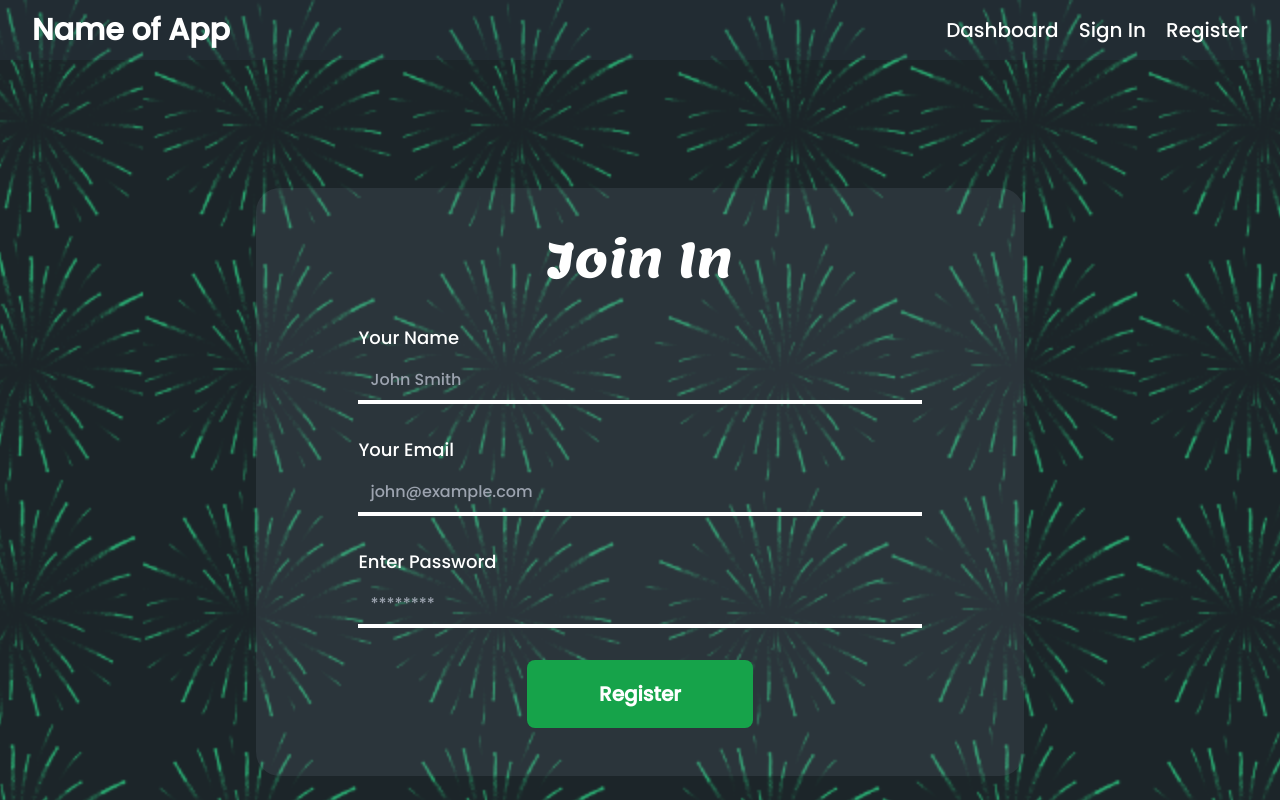
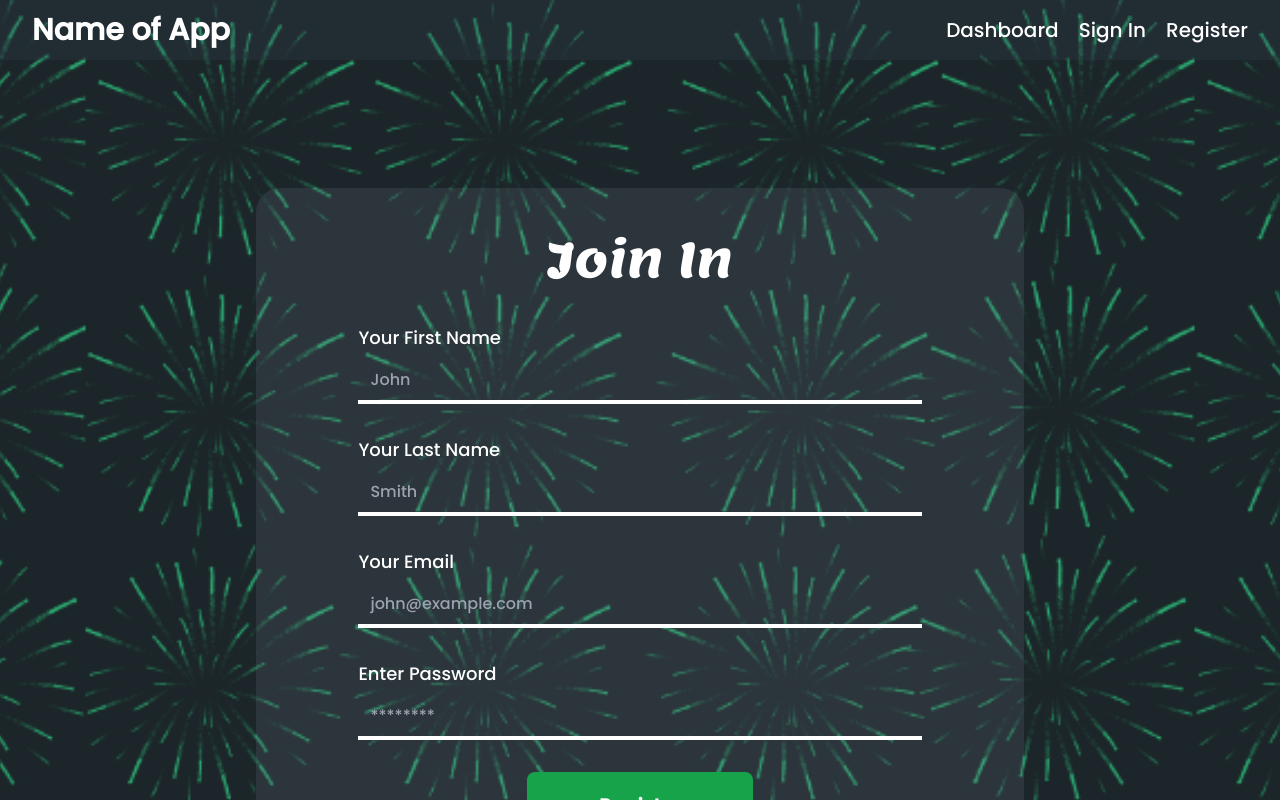
Before and after one commit to gmadharh/hack-united, a React (Create React App) app in the folder client/: page /register in a window 1280 px wide. Shown: the top 800 px of the page. Built offline with nearby package versions, Linux system fonts and the light colour scheme.

Commit message:
Sign In controller created

```diff
--- a/client/src/contexts/AuthContext.jsx
+++ b/client/src/contexts/AuthContext.jsx
@@ -1,26 +1,34 @@
-import {createContext, useState, useEffect} from "react"
+import { createContext, useState, useEffect } from "react";
+import { registerNewUser } from "../controllers/registerUser";
 
 export const AuthContext = createContext();
 
-const AuthContextProvider = ({children}) => {
-
+const AuthContextProvider = ({ children }) => {
   const [user, setUser] = useState(null);
 
   const handleSignIn = (e, user) => {
     e.preventDefault();
     console.log("Signing In", user);
-    }
+  };
 
   const handleSignup = (e, user) => {
     e.preventDefault();
     console.log("Signing Up", user);
+
+    const response = registerNewUser(user);
+
+    if (!response) {
+      console.log("User not found");
     }
 
+    console.log(response);
+  };
+
   return (
-        <AuthContext.Provider value={{handleSignIn, handleSignup}}>
+    <AuthContext.Provider value={{ handleSignIn, handleSignup }}>
       {children}
     </AuthContext.Provider>
-    )
-}
+  );
+};
 
 export default AuthContextProvider;
--- /dev/null
+++ b/client/src/controllers/registerUser.js
@@ -0,0 +1,35 @@
+// import { useQuery } from '@tanstack/react-query';
+
+const baseUrl = "http://localhost:8080";
+
+export const registerNewUser = async (user) => {
+  try {
+    // if (!user.email || !user.password || !user.firstName) {
+    //   throw new Error("Missing required fields");
+    // }
+
+    const res = await fetch(`${baseUrl}/users/new`, {
+      method: "POST",
+      headers: {
+        "Content-Type": "application/json",
+      },
+      body: JSON.stringify(user),
+    });
+
+    if (!res.ok) {
+      throw new Error("Network response was not ok");
+    }
+
+    const data = await res.json();
+
+    return [data];
+  } catch (error) {
+    console.error(error);
+  }
+};
+
+// export const useGithubUser = () => {
+//   return useQuery({
+//     queryKey: ["getN"],
+//   });
+// };
--- a/client/src/pages/Home.jsx
+++ b/client/src/pages/Home.jsx
@@ -1,6 +1,4 @@
-import { useContext } from 'react'
-//import { useUsers } from "../controllers/fetchUsers";
-
+import { useContext } from 'react';
 import { AuthContext } from '../contexts/AuthContext'
 
 const Home = () => {
--- a/client/src/pages/RegisterUser.jsx
+++ b/client/src/pages/RegisterUser.jsx
@@ -3,7 +3,8 @@ import { useState, useContext } from "react";
 import { AuthContext } from "../contexts/AuthContext";
 
 const RegisterUser = () => {
-  const [name, setName] = useState("");
+  const [firstName, setFirstName] = useState("");
+  const [lastName, setLastName] = useState("");
   const [email, setEmail] = useState("");
   const [password, setPassword] = useState("");
 
@@ -15,18 +16,31 @@ const RegisterUser = () => {
         <h2 className="heading text-5xl text-white mb-10 text-center">
           Join In
         </h2>
-        <form onSubmit={(e) => handleSignup(e, {name, email, password})}
+        <form onSubmit={(e) => handleSignup(e, {firstName, lastName, email, password})}
         className="flex flex-col gap-8 w-4/5 self-center select-none">
           <div>
             <label className="block text-lg text-base text-white mb-2">
-              Your Name
+              Your First Name
             </label>
             <input
               className="w-full border-b-4 border-white px-3 py-2 outline-none bg-transparent text-white"
               type="text"
-              placeholder="John Smith"
-              value={name}
-              onChange={(e) => setName(e.target.value)}
+              placeholder="John"
+              value={firstName}
+              onChange={(e) => setFirstName(e.target.value)}
+            />
+          </div>
+
+          <div>
+            <label className="block text-lg text-base text-white mb-2">
+              Your Last Name
+            </label>
+            <input
+              className="w-full border-b-4 border-white px-3 py-2 outline-none bg-transparent text-white"
+              type="text"
+              placeholder="Smith"
+              value={lastName}
+              onChange={(e) => setLastName(e.target.value)}
             />
           </div>
 
```
Lines whose indentation alone changed are shown as unchanged.
